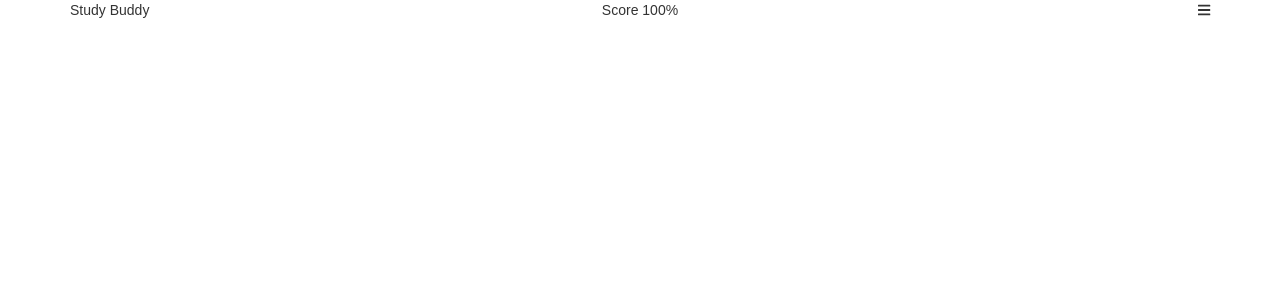
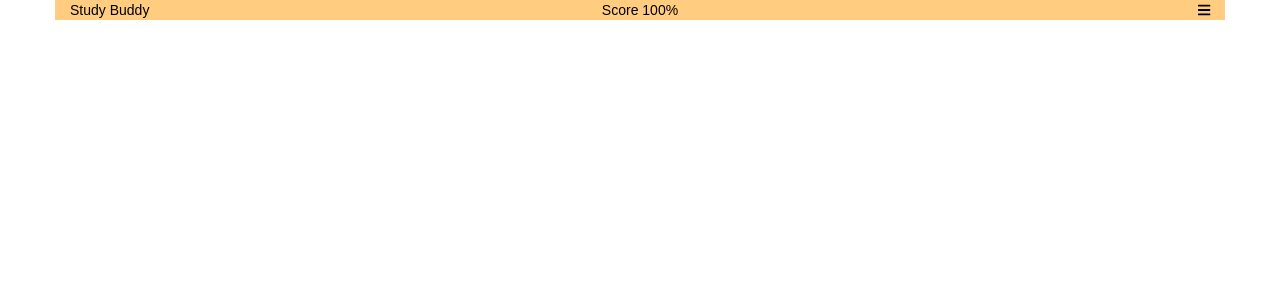
Before and after one commit to jcsmileyjr/Study-Buddy, a React (Create React App) app: page / in a window 1280 px wide. Shown: the top 300 px of the page. Built offline with nearby package versions, Linux system fonts and the light colour scheme.

Commit message:
Add color and title
- add css-in-js aphrodite module
- use new Aphrodite css module with Bootstrap for css
- add title as permanent string

```diff
--- a/package.json
+++ b/package.json
@@ -3,6 +3,7 @@
   "version": "0.1.0",
   "private": true,
   "dependencies": {
+    "aphrodite": "^2.2.2",
     "bootstrap": "^3.3.7",
     "react": "^16.4.2",
     "react-bootstrap": "^0.32.1",
--- a/src/App.js
+++ b/src/App.js
@@ -5,12 +5,12 @@ import Nav from './Components/Nav.js';
 class App extends Component {
   constructor(props){
       super(props);
-      this.state = {title:"Study Buddy", score:100};
+      this.state = {score:100};
   }
   render() {
     return (
       <div className="container">
-		<Nav title={this.state.title} score={this.state.score} />
+		<Nav score={this.state.score} />
       </div>
     );
   }
--- a/src/Components/Nav.js
+++ b/src/Components/Nav.js
@@ -1,16 +1,28 @@
 import React from 'react';
+import { StyleSheet, css } from 'aphrodite';
+/*FF9400, E88D0C orange color
+- use `` to combine bootstrap and aphrodite
+*/
+
+const styles = StyleSheet.create({
+  navBackground:{
+	  backgroundColor: '#FFCC80',
+	  color: 'black'
+  }
+
+});
 
 function Nav(props){
   return(
-    <div className="row">
+    <div className={`row ${css(styles.navBackground)}`}>
 	  <div className="col-xs-4 col-sm-4 col-md-4 col-lg-4">
-		{props.title}
+		Study Buddy
 	  </div>
 	  <div className="col-xs-4 col-sm-4 col-md-4 col-lg-4 text-center">
 		Score {props.score}%
 	  </div>
 	  <div className="col-xs-4 col-sm-4 col-md-4 col-lg-4 text-right">
-		<i class="fas fa-bars"></i>
+		<i className="fas fa-bars"></i>
 	  </div>
 	</div>
   );
```
Also changed, not shown: 1 other file (tests, documents, lock files or other folders).
